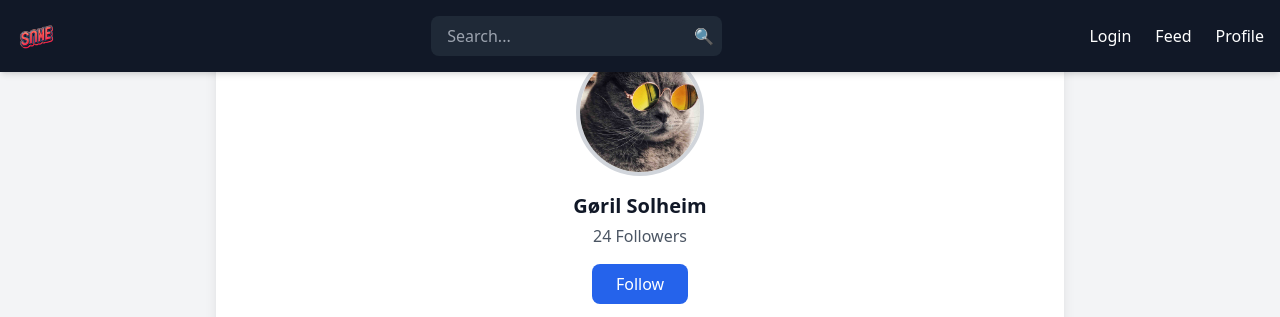
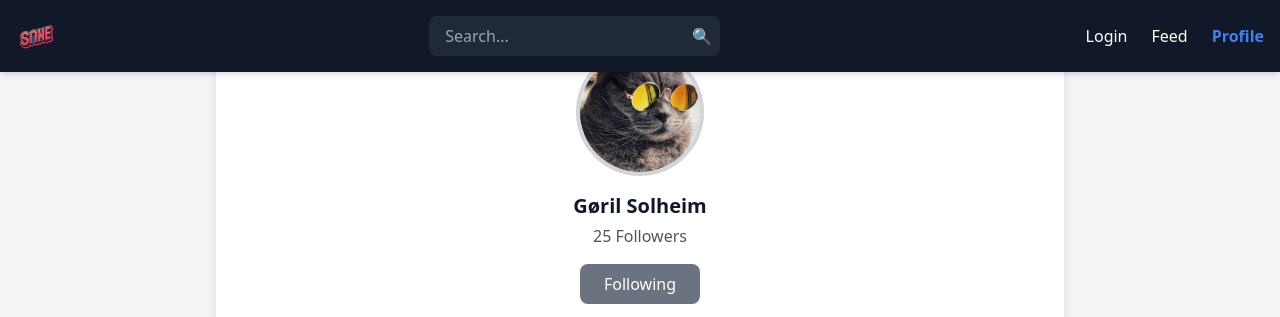
Before and after one commit to gorsol89/css-frameworks, a website: page src/profile.html in a window 1280 px wide. Both pictures are taken after a click on the button "Follow". Shown: the top 317 px of the page. Drawn offline with nearby package versions, Linux system fonts and the light colour scheme; files that its build step writes are made by us from their sources.

```diff
--- a/src/profile.html
+++ b/src/profile.html
@@ -300,7 +300,7 @@
           followBtn.innerText = "Follow";
           followBtn.classList.replace("bg-gray-500", "bg-blue-600");
         }
-        followersCountElement.innerText = ${followersCount} Followers;
+        followersCountElement.innerText = `${followersCount} Followers`;
       });
     });
   </script>
```
